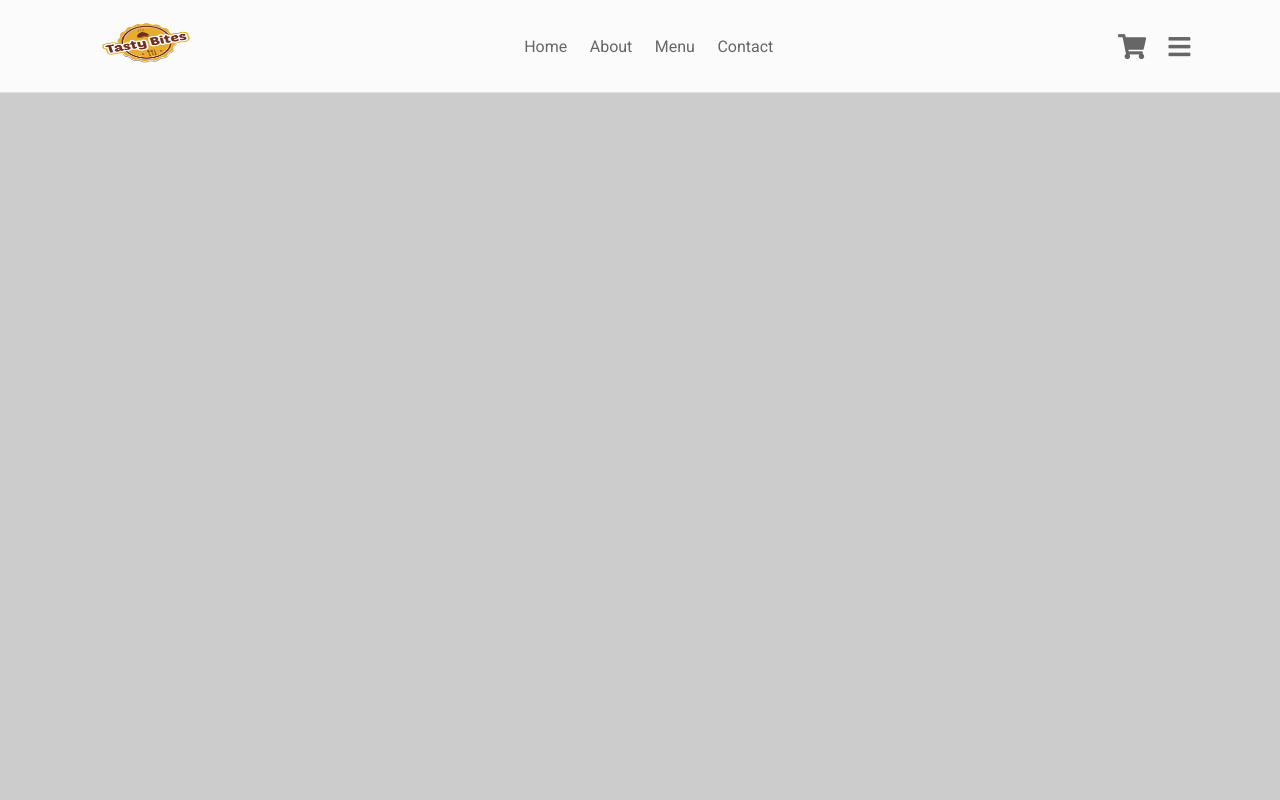
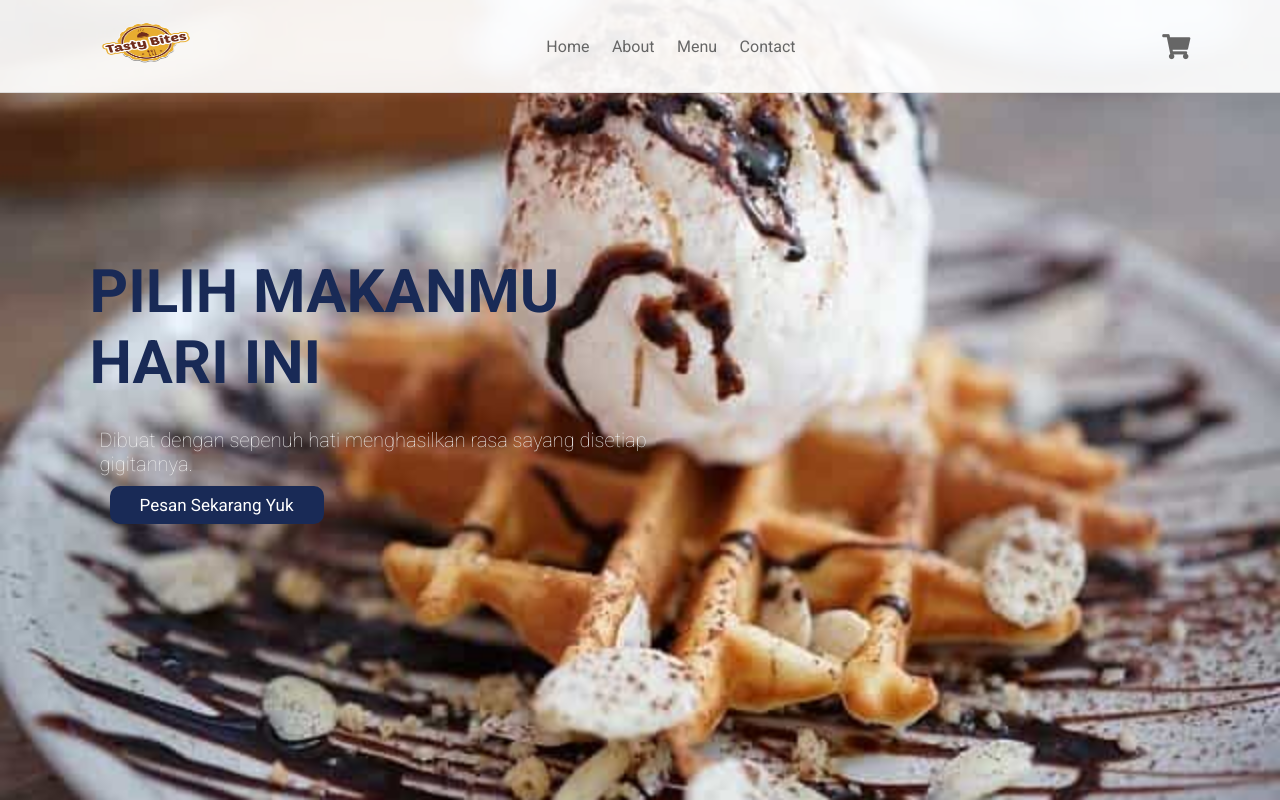
Before and after one commit to Ilmialiyah/Team10b, a plain HTML site: page index.html in a window 1280 px wide. Drawn offline with Linux system fonts and the light colour scheme.

Commit message:
LandingPage

```diff
--- a/css/stylesheet.css
+++ b/css/stylesheet.css
@@ -114,3 +114,46 @@ section {
 .header .icons div:hover {
   color: var(--main-color);
 }
+#menu-btn {
+  display: none;
+}
+.home {
+  min-height: 100vh;
+  display: flex;
+  align-items: center;
+  background: url(../images/home-img.jpg) no-repeat;
+  background-size: cover;
+  background-position: center;
+}
+
+.home .content {
+  max-width: 60rem;
+}
+
+.home .content h3 {
+  font-size: 6rem;
+  text-transform: uppercase;
+  color: #192a56;
+  margin-bottom: 10px;
+}
+
+.home .content p {
+  font-size: 2rem;
+  font-weight: lighter;
+  line-height: 1.2;
+  padding: 20px 10px 0px 10px;
+  color: #eee;
+  text-transform: none;
+}
+
+.home .boxcontent {
+  background-color: rgba(39, 36, 36, 0.7);
+  border-radius: 20px;
+}
+
+.home .btn {
+  background-color: #192a56;
+  border-radius: 10px;
+  margin-bottom: 20px;
+  margin-left: 20px;
+}
--- a/index.html
+++ b/index.html
@@ -25,5 +25,12 @@
         <div class="fas fa-bars" id="menu-btn"></div>
       </div>
     </header>
+    <section class="home" id="home">
+      <div class="content">
+        <h3>Pilih Makanmu Hari ini</h3>
+        <p>Dibuat dengan sepenuh hati menghasilkan rasa sayang disetiap gigitannya.</p>
+        <a href="#" class="btn">Pesan Sekarang Yuk</a>
+      </div>
+    </section>
     </body>
 </html>
```
